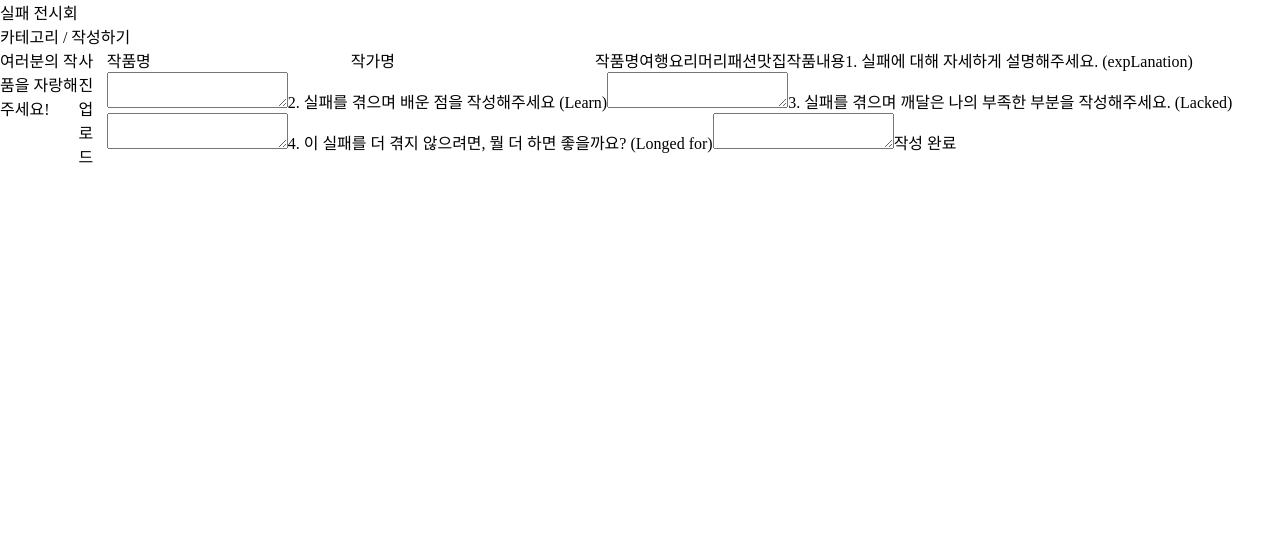
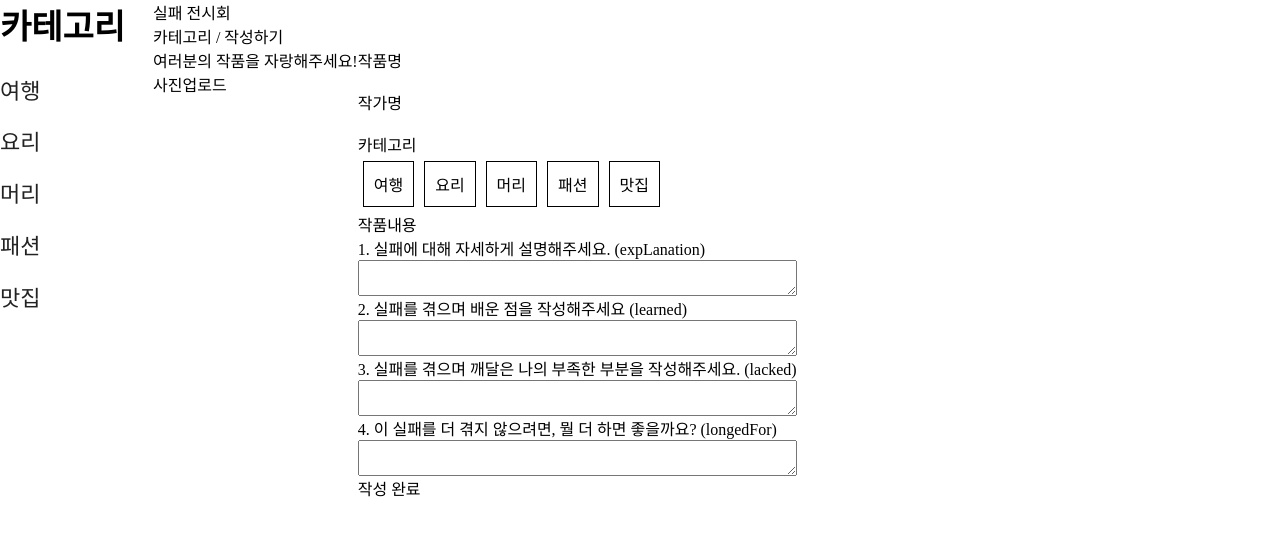
Before and after one commit to 3rd-PARD-WEB-PART/PARDYZ, a React (Create React App) app in the folder pardyz/: page /writing in a window 1280 px wide. Shown: the top 536 px of the page. Built offline with nearby package versions, Linux system fonts and the light colour scheme; no server answers.

Commit message:
Kye (#4)
* 작업

* test~

* div 수정

* 4시

```diff
--- a/pardyz/src/API/Axios.js
+++ b/pardyz/src/API/Axios.js
@@ -5,7 +5,31 @@ export const getAllInfoAPI = async () => {
   try {
     const response = await axios.get(`${apiEndpoint}/post`);
     console.log(response.data);
+    return response.data;
   } catch (error) {
     console.error(error);
   }
 };
+
+export const postInfoAPI = async (data) => {
+    try {
+        const response = await axios.post (`${apiEndpoint}/post`,{
+            params:{data}
+        });
+        console.log (response);
+        console.log (response.data);
+        return response.data;
+    } catch (error) {
+        console.error(error);
+    }
+};
+
+export const getOneInfoAPI = async(id) => {
+    try {
+        const response = await axios.get (`${apiEndpoint}/post/${id}`);
+        console.log(response.data);
+        return response.data;
+;    } catch (error) {
+        console.error(error);
+    }
+};
--- a/pardyz/src/MyRoutes.js
+++ b/pardyz/src/MyRoutes.js
@@ -2,13 +2,18 @@ import { Route, Routes } from "react-router-dom";
 import MainPage from "./Pages/MainPage";
 import DetailPage from "./Pages/DetailPage";
 import WritingPage from "./Pages/WritingPage";
+import Sidebar from "./Sidebar";
+
 function MyRoutes() {
   return (
     <>
       <Routes>
-        <Route path="/" element={<MainPage />} />
-        <Route path="/detail" element={<DetailPage />} />
-        <Route path ="/writing" element={<WritingPage />} />
+        <Route element={<Sidebar />}>
+          <Route path="/" element={<MainPage />} />
+          <Route path="/detail" element={<DetailPage />} />
+          <Route path="/writing" element={<WritingPage />} />
+          <Route path="/sidebar" element={<Sidebar />} />
+        </Route>
       </Routes>
     </>
   );
--- a/pardyz/src/Pages/WritingPage.js
+++ b/pardyz/src/Pages/WritingPage.js
@@ -1,75 +1,120 @@
-import { useEffect } from "react";
+import { useState } from "react";
 import styled from "styled-components";
-import {getAllInfoAPI} from "../API/Axios";
+import { postInfoAPI } from "../API/Axios";
 
 const WritingPage = () => {
-    useEffect(()=> {
-        const data = getAllInfoAPI();
-        console.log (data);
-    },[]);
-return(
+  const [formData, setFormData] = useState({
+    title: "",
+    category: 0,
+    painter: "",
+    expLanation: "",
+    learned: "",
+    lacked: "",
+    longedFor: ""
+  });
+
+  const handleChange = (e) => {
+    const { name, value } = e.target;
+    setFormData({
+      ...formData,
+      [name]: value
+    });
+  };
+
+  const handleCategoryChange = (category) => {
+    setFormData({
+      ...formData,
+      category
+    });
+  };
+
+  const handleSubmit = async (e) => {
+    e.preventDefault();
+    const response = await postInfoAPI(formData);
+    console.log (response);
+  };
+
+  return (
     <>
-    {/* 가장 큰 div */}
       <Div>
-        {/* 상단 div */}
         <TopDiv>
           <h1>실패 전시회</h1>
           <div>카테고리 / 작성하기</div>
         </TopDiv>
-
-        {/* 하단 div */}
         <BottomDiv>
-            {/* 왼쪽 div */}
+          <Left>
             <div>여러분의 작품을 자랑해주세요!</div>
             <div>사진업로드</div>
-
-            {/* 오른쪽 div */}
+          </Left>
+          <Right>
+            <FormArea>
+              <label>작품명</label>
+              <input
+                type="text"
+                name="title"
+                value={formData.title}
+                onChange={handleChange}
+              />
+            </FormArea>
+            <FormArea>
+              <label>작가명</label>
+              <input
+                type="text"
+                name="painter"
+                value={formData.painter}
+                onChange={handleChange}
+              />
+            </FormArea>
+            <FormArea>
+              <label>카테고리</label>
               <div>
-                {/* 1~3 */}
-                <div>
-                    <label>작품명</label>
-                    <input type="text" />
+                <Category onClick={() => handleCategoryChange(0)}>여행</Category>
+                <Category onClick={() => handleCategoryChange(1)}>요리</Category>
+                <Category onClick={() => handleCategoryChange(2)}>머리</Category>
+                <Category onClick={() => handleCategoryChange(3)}>패션</Category>
+                <Category onClick={() => handleCategoryChange(4)}>맛집</Category>
               </div>
-                <div>
-                    <label>작가명</label>
-                    <input type="text" />
-                </div>
-                <div>
-                    <label>작품명</label>
-                    {/* 탭 div */}
-                    <div>
-                        <div>여행</div>
-                        <div>요리</div>
-                        <div>머리</div>
-                        <div>패션</div>
-                        <div>맛집</div>
-                    </div>
-                </div>
-                {/* 4 */}
+            </FormArea>
+            <FormArea>
               <div>작품내용</div>
-                {/* 폼 영역 */}
-                <form>
-                <div>
+              <form onSubmit={handleSubmit}>
+                <OneForm>
                   <label>1. 실패에 대해 자세하게 설명해주세요. (expLanation)</label>
-                    <textarea />
-                </div>
-                <div>
-                    <label>2. 실패를 겪으며 배운 점을 작성해주세요 (Learn)</label>
-                    <textarea />
-                </div>
-                <div>
-                    <label>3. 실패를 겪으며 깨달은 나의 부족한 부분을 작성해주세요. (Lacked)</label>
-                    <textarea />
-                </div>
-                <div>
-                    <label>4. 이 실패를 더 겪지 않으려면, 뭘 더 하면 좋을까요? (Longed for)</label>
-                    <textarea />
-                </div>
-                <button>작성 완료</button>
+                  <textarea
+                    name="expLanation"
+                    value={formData.expLanation}
+                    onChange={handleChange}
+                  />
+                </OneForm>
+                <OneForm>
+                  <label>2. 실패를 겪으며 배운 점을 작성해주세요 (learned)</label>
+                  <textarea
+                    name="learned"
+                    value={formData.learned}
+                    onChange={handleChange}
+                  />
+                </OneForm>
+                <OneForm>
+                  <label>3. 실패를 겪으며 깨달은 나의 부족한 부분을 작성해주세요. (lacked)</label>
+                  <textarea
+                    name="lacked"
+                    value={formData.lacked}
+                    onChange={handleChange}
+                  />
+                </OneForm>
+                <OneForm>
+                  <label>4. 이 실패를 더 겪지 않으려면, 뭘 더 하면 좋을까요? (longedFor)</label>
+                  <textarea
+                    name="longedFor"
+                    value={formData.longedFor}
+                    onChange={handleChange}
+                  />
+                </OneForm>
+                <button type="submit">작성 완료</button>
               </form>
-            </div>
+            </FormArea>
+          </Right>
         </BottomDiv>
-
       </Div>
     </>
   );
@@ -77,7 +122,7 @@ return(
 
 const Div = styled.div`
   display: flex;
-flex-direction:column;
+  flex-direction: column;
 `;
 
 const TopDiv = styled.div`
@@ -89,4 +134,33 @@ const BottomDiv = styled.div`
   display: flex;
   flex-direction: row;
 `;
+
+const Left = styled.div`
+  display: flex;
+  flex-direction: column;
+`;
+
+const Right = styled.div`
+  display: flex;
+  flex-direction: column;
+`;
+
+const FormArea = styled.div`
+  display: flex;
+  flex-direction: column;
+`;
+
+const OneForm = styled.div`
+  display: flex;
+  flex-direction: column;
+`;
+
+const Category = styled.div`
+  display: inline-block;
+  margin: 5px;
+  padding: 10px;
+  border: 1px solid #000;
+  cursor: pointer;
+`;
+
 export default WritingPage;
--- a/pardyz/src/Sidebar.js
+++ b/pardyz/src/Sidebar.js
@@ -1,21 +1,52 @@
 import styled from "styled-components";
-import {Outlet, NavLink} from "react-router-dom";
+import { Outlet } from "react-router-dom";
 
 const Sidebar = () => {
-  return(
-  <>
-    <Div>
-      <div>카테고리</div>
-      <NavLink />
-    </Div>
-
-  </>
+  return (
+    <BigDiv>
+      <Div>
+        <div>카테고리</div>
+        <Menus>
+          <div>여행</div>
+          <div>요리</div>
+          <div>머리</div>
+          <div>패션</div>
+          <div>맛집</div>
+        </Menus>
+      </Div>
+      <Outlet />
+    </BigDiv>
   );
 };
 
+const BigDiv = styled.div`
+  display: flex;
+  white-space: nowrap;
+`;
 const Div = styled.div`
+  gap: 23.6px;
   width: 153px;
   height: auto;
-  background: beige;
+  display: flex;
+  flex-direction: column;
+
+  font-size: 34px;
+  color: #000;
+  font-family: "Apple SD Gothic Neo";
+  font-size: 34px;
+  font-style: normal;
+  font-weight: 600;
 `;
+
+const Menus = styled.div`
+  display: flex;
+  flex-direction: column;
+  color: #222;
+  font-family: "Hiragino Kaku Gothic Pro";
+  font-size: 22px;
+  font-style: normal;
+  font-weight: 300;
+  gap: 19.89px;
+`;
+
 export default Sidebar;
```
Lines whose indentation alone changed are shown as unchanged.
